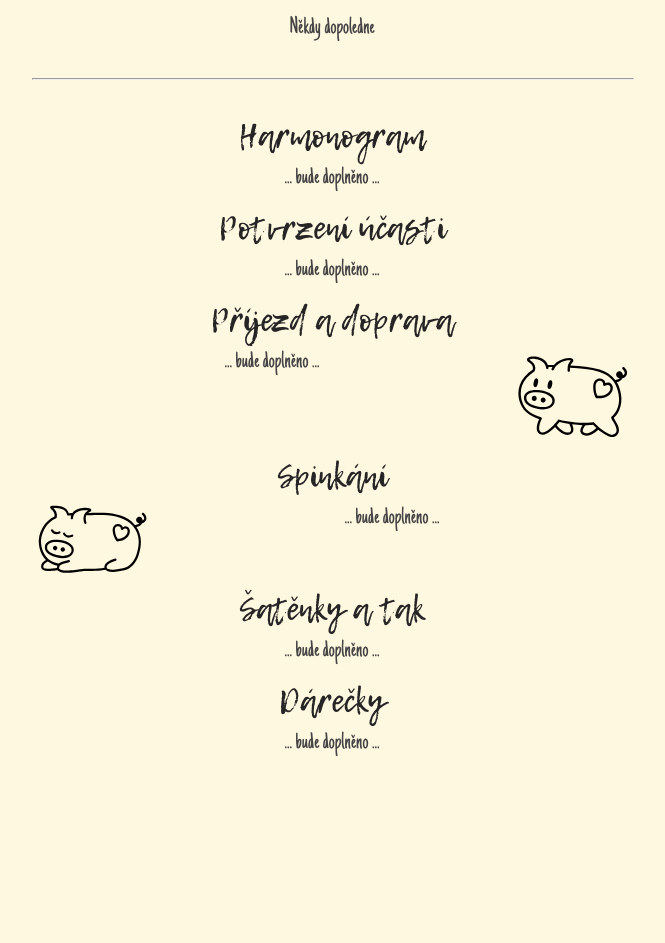
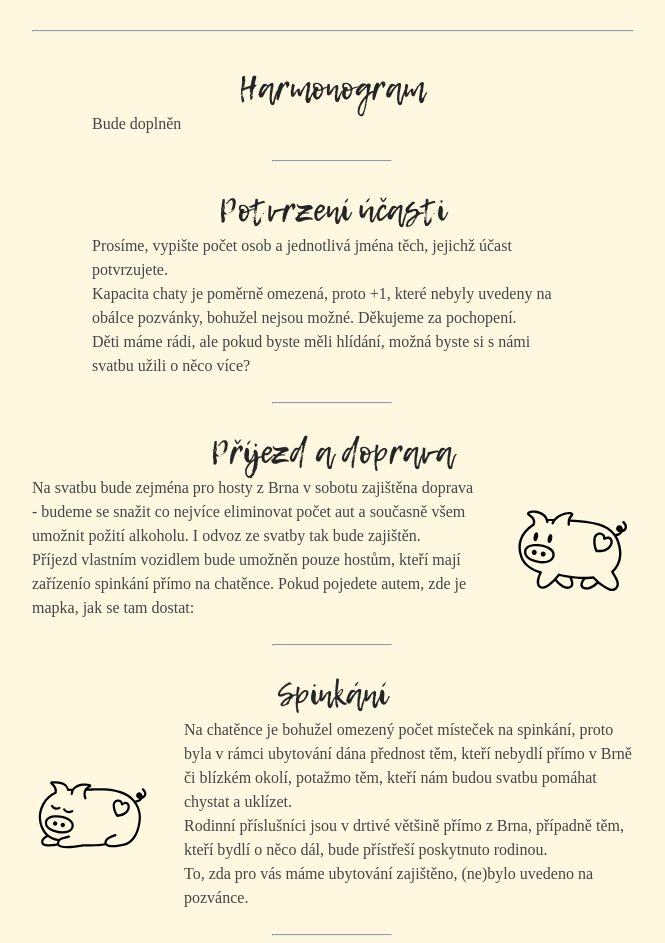
Before and after one commit to Papooch/takmysetedavemem.cz, a Nuxt app: page / in a window 1280 px wide. Shown: the part 349-1292 px from the top of the page, without its empty margins (308-973 px from the left). Before the commit the page ends 1126 px from the top, so only its background shows below. Built offline with nearby package versions, Linux system fonts and the light colour scheme.

Commit message:
add texts

```diff
--- a/app/app.vue
+++ b/app/app.vue
@@ -55,44 +55,79 @@
       gap="0.5"
     >
       <PageSection
-        :title="t('sections.schedule')"
+        :title="t('sections.schedule.title')"
       >
-        {{ t('misc.toBeAdded') }}
+        <p>{{ t('sections.schedule.content') }}</p>
       </PageSection>
-
-      <PageSection :title="t('sections.confirmation')">
-        {{ t('misc.toBeAdded') }}
+      <PSpacer
+        height="1"
+        width="20%"
+        margin="1"
+      >
+        <hr>
+      </PSpacer>
+      <PageSection :title="t('sections.confirmation.title')">
+        <p>{{ t('sections.confirmation.content1') }}</p>
+        <p>{{ t('sections.confirmation.content2') }}</p>
+        <p>{{ t('sections.confirmation.content3') }}</p>
       </PageSection>
-
+      <PSpacer
+        height="1"
+        width="20%"
+        margin="1"
+      >
+        <hr>
+      </PSpacer>
       <PageSection
         id="arrival"
-        :title="t('sections.arrival')"
+        :title="t('sections.arrival.title')"
         image-src="/svg/pig-walking.svg"
       >
-        {{ t('misc.toBeAdded') }}
+        <p>{{ t('sections.arrival.content1') }}</p>
+        <p>{{ t('sections.arrival.content2') }}</p>
       </PageSection>
-
+      <PSpacer
+        height="1"
+        width="20%"
+        margin="1"
+      >
+        <hr>
+      </PSpacer>
       <PageSection
         id="accommodation"
-        :title="t('sections.accommodation')"
+        :title="t('sections.accommodation.title')"
         image-position="left"
         image-src="/svg/pig-sleeping.svg"
       >
-        {{ t('misc.toBeAdded') }}
+        <p>{{ t('sections.accommodation.content1') }}</p>
+        <p>{{ t('sections.accommodation.content2') }}</p>
+        <p>{{ t('sections.accommodation.content3') }}</p>
       </PageSection>
-
+      <PSpacer
+        height="1"
+        width="20%"
+        margin="1"
+      >
+        <hr>
+      </PSpacer>
       <PageSection
         id="dressCode"
-        :title="t('sections.dressCode')"
+        :title="t('sections.dressCode.title')"
       >
-        {{ t('misc.toBeAdded') }}
+        <p>{{ t('sections.dressCode.content') }}</p>
       </PageSection>
-
+      <PSpacer
+        height="1"
+        width="20%"
+        margin="1"
+      >
+        <hr>
+      </PSpacer>
       <PageSection
         id="gifts"
-        :title="t('sections.gifts')"
+        :title="t('sections.gifts.title')"
       >
-        {{ t('misc.toBeAdded') }}
+        <p>{{ t('sections.gifts.content') }}</p>
       </PageSection>
     </PColumn>
   </NuxtLayout>
--- a/app/assets/css/main.css
+++ b/app/assets/css/main.css
@@ -26,8 +26,9 @@ body {
   background-color: #fff8e1; /* Light cream background */
   color: #444444;
   /* TODO: change to a more readable font */
-  font-family: "JustAnotherHand", cursive;
-  font-size: 1.5rem;
+  /* font-family: "JustAnotherHand", cursive; */
+  font-family: 'sans-serif';
+  font-size: 1rem;
   position: relative;
 }
 
--- a/app/components/molecules/PageSection.vue
+++ b/app/components/molecules/PageSection.vue
@@ -9,6 +9,7 @@
       <PRow
         v-if="imagePosition === 'left' "
         justify="center"
+        gap="2"
       >
         <img
           v-if="imageSrc"
@@ -22,6 +23,7 @@
       <PRow
         v-else
         justify="center"
+        gap="2"
       >
         <div class="content">
           <slot />
@@ -56,8 +58,8 @@ section {
 
 .content {
   width: 80%;
-  text-align: justify;
-  text-align-last: center;
+  text-align: left;
+  /* text-align-last: center; */
 
 }
 </style>
--- a/i18n/locales/cz.ts
+++ b/i18n/locales/cz.ts
@@ -8,12 +8,35 @@ export default {
   },
 
   sections: {
-    schedule: "Harmonogram",
-    confirmation: "Potvrzení účasti",
-    arrival: "Příjezd a doprava",
-    accommodation: "Spinkání",
-    dressCode: "Šatěnky a tak",
-    gifts: "Dárečky",
+    schedule: {
+      title: "Harmonogram",
+      content: "Bude doplněn",
+    },
+    confirmation: {
+      title: "Potvrzení účasti",
+      content1: "Prosíme, vypište počet osob a jednotlivá jména těch, jejichž účast potvrzujete.",
+      content2: "Kapacita chaty je poměrně omezená, proto +1, které nebyly uvedeny na obálce pozvánky, bohužel nejsou možné. Děkujeme za pochopení.",
+      content3: "Děti máme rádi, ale pokud byste měli hlídání, možná byste si s námi svatbu užili o něco více? ",
+    },
+    arrival: {
+      title: "Příjezd a doprava",
+      content1: "Na svatbu bude zejména pro hosty z Brna v sobotu zajištěna doprava - budeme se snažit co nejvíce eliminovat počet aut a současně všem umožnit požití alkoholu. I odvoz ze svatby tak bude zajištěn.",
+      content2: "Příjezd vlastním vozidlem bude umožněn pouze hostům, kteří mají zařízenío spinkání přímo na chatěnce. Pokud pojedete autem, zde je mapka, jak se tam dostat:",
+    },
+    accommodation: {
+      title: "Spinkání",
+      content1: "Na chatěnce je bohužel omezený počet místeček na spinkání, proto byla v rámci ubytování dána přednost těm, kteří nebydlí přímo v Brně či blízkém okolí, potažmo těm, kteří nám budou svatbu pomáhat chystat a uklízet. ",
+      content2: "Rodinní příslušníci jsou v drtivé většině přímo z Brna, případně těm, kteří bydlí o něco dál, bude přístřeší poskytnuto rodinou.",
+      content3: "To, zda pro vás máme ubytování zajištěno, (ne)bylo uvedeno na pozvánce.",
+    },
+    dressCode: {
+      title: "Šatěnky a tak",
+      content: "Při výběru róby berte, prosíme, na vědomí, že celý den strávíme v lese. Muži, můžete s klidem nechat kravaty i motýlky doma, tolik formálnosti nevyžadujeme. Ženy, podpatky berte jen pokud rády kypříte trávník, jinak je nedoporučujeme. Barvičky necháme na vás, hlavně ať se cítíte dobře.",
+    },
+    gifts: {
+      title: "Dárečky",
+      content: "Největším dárečkem je pro nás samozřejmě vaše účast. Ale kromě vás máme rádi i penízky. A rádi bychom zase vyrazili poznávat svět.",
+    },
   },
 
   misc: {
```
Also changed, not shown: i18n/locales/en.ts (+29 -6 lines).
